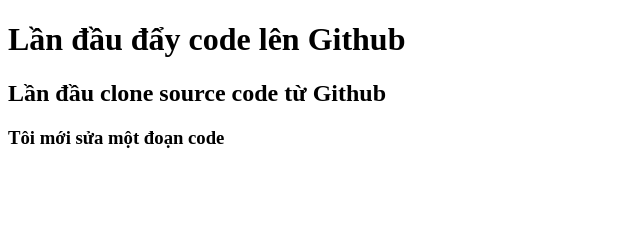
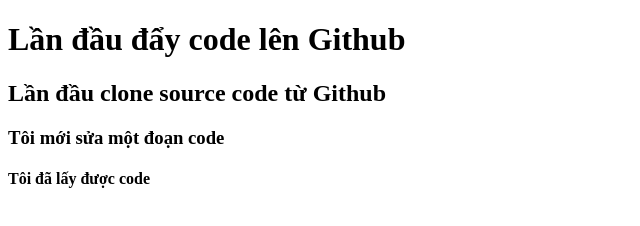
Before and after one commit to quoc-huy2004/BC76_DemoGit, a plain HTML site: page index.html in a window 1280 px wide. Shown: the whole page, without its empty margins (0-640 px from the left). Drawn offline with Linux system fonts and the light colour scheme.

Commit message:
them the h4

```diff
--- a/index.html
+++ b/index.html
@@ -9,5 +9,6 @@
     <h1>Lần đầu đẩy code lên Github</h1>
     <h2>Lần đầu clone source code từ Github</h2>
     <h3>Tôi mới sửa một đoạn code</h3>
+    <h4>Tôi đã lấy được code</h4>
   </body>
 </html>
```
